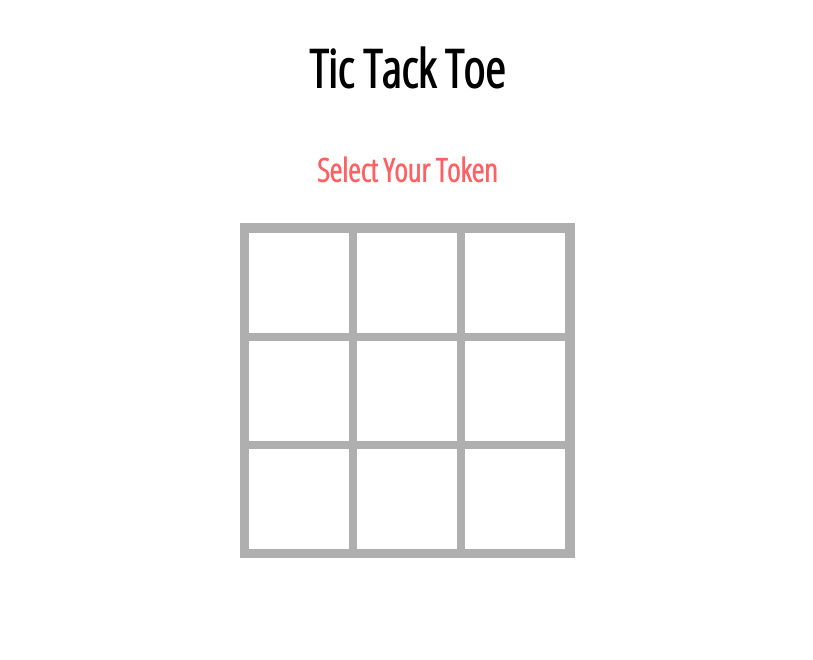
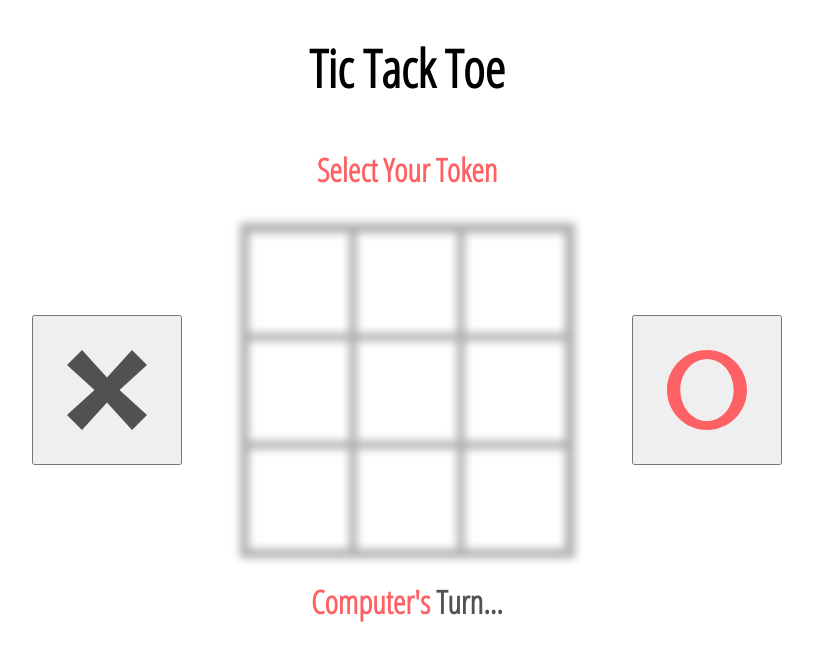
Before and after one commit to bonham000/tic-tac-toe-challenge, a React (Create React App) app: page / in a window 1280 px wide. Shown: the top 660 px of the page, without its empty margins (233-1046 px from the left). Built offline with nearby package versions, Linux system fonts and the light colour scheme.

Commit message:
Working more on UI/layout

```diff
--- a/src/App.tsx
+++ b/src/App.tsx
@@ -4,7 +4,9 @@ import toast from "react-hot-toast";
 import shortid from "shortid";
 import {
   GameBoard,
+  GameStatus,
   getDefaultGameState,
+  getInitialGameState,
   Player,
   Position,
   Tile,
@@ -26,7 +28,7 @@ import { ReactComponent as O } from "./assets/player_o.svg";
  */
 
 const App: React.FC = () => {
-  const [gameState, setGameState] = useState(getDefaultGameState(Player.X));
+  const [gameState, setGameState] = useState(getDefaultGameState());
 
   const handleMoveRequest = (position: Position) => {
     const nextGameState = getNextGameState(gameState, position);
@@ -36,14 +38,39 @@ const App: React.FC = () => {
     });
   };
 
+  const handleSelectPlayer = (player: Player) => {
+    const state = getInitialGameState(player);
+    setGameState(state);
+    toast.success(
+      <ToastText>You selected {player}. You move first!</ToastText>
+    );
+  };
+
   return (
     <Container>
       <Title>Tic Tack Toe</Title>
-      <SubTitle>Select Your Token</SubTitle>
+      {gameState.status === GameStatus.PlayerSelection ? (
+        <SubTitle>Select Your Token</SubTitle>
+      ) : (
+        <div style={{ height: 97 }} />
+      )}
       <GameBoardComponent
         board={gameState.board}
         handleMove={handleMoveRequest}
       />
+      {gameState.status === GameStatus.Playing &&
+      gameState.nextPlayerToMove === gameState.humanPlayerSelection ? (
+        <SubTitle>
+          Player's <span style={{ color: GRAY }}>Turn</span>
+        </SubTitle>
+      ) : (
+        <SubTitle>
+          Computer's <span style={{ color: GRAY }}>Turn...</span>
+        </SubTitle>
+      )}
+      {gameState.status === GameStatus.PlayerSelection && (
+        <PlayerSelectionOverlay handleSelectPlayer={handleSelectPlayer} />
+      )}
     </Container>
   );
 };
@@ -56,7 +83,7 @@ const App: React.FC = () => {
 const RED = "#fd6163";
 const GRAY = "#515151";
 
-const Container = styled.form`
+const Container = styled.div`
   display: flex;
   align-items: center;
   justify-content: center;
@@ -116,7 +143,9 @@ const Board = styled.div`
   background: rgb(175, 175, 175);
 `;
 
-const BoardTile = styled.div`
+const BoardTile = styled.button`
+  outline: none;
+  border: none;
   width: 100px;
   height: 100px;
   display: flex;
@@ -146,6 +175,51 @@ const getTileContents = (tile: Tile) => {
   });
 };
 
+interface PlayerSelectionOverlayProps {
+  handleSelectPlayer: (player: Player) => void;
+}
+
+const PlayerSelectionOverlay: React.FC<PlayerSelectionOverlayProps> = (
+  props
+) => {
+  return (
+    <SelectionOverlay>
+      <Select onClick={() => props.handleSelectPlayer(Player.X)}>
+        <X />
+      </Select>
+      <Select onClick={() => props.handleSelectPlayer(Player.O)}>
+        <O />
+      </Select>
+    </SelectionOverlay>
+  );
+};
+
+const SelectionOverlay = styled.div`
+  margin-top: 125px;
+  width: 750px;
+  height: 350px;
+  display: flex;
+  align-items: center;
+  justify-content: space-between;
+  flex-direction: row;
+  z-index: 10;
+  position: absolute;
+  backdrop-filter: blur(4px);
+`;
+
+const Select = styled.button`
+  width: 150px;
+  height: 150px;
+  display: flex;
+  align-items: center;
+  justify-content: center;
+`;
+
+const ToastText = styled.p`
+  margin: 2px;
+  font-family: Open_Sans_Condensed_Bold;
+`;
+
 /** ===========================================================================
  * Export
  * ============================================================================
--- a/src/index.css
+++ b/src/index.css
@@ -16,8 +16,10 @@
     format("truetype");
 }
 
-body {
+body,
+html {
   margin: 0;
+  padding: 0;
   font-family: Open_Sans_Condensed_Light;
   -webkit-font-smoothing: antialiased;
   -moz-osx-font-smoothing: grayscale;
--- a/src/tools/types.ts
+++ b/src/tools/types.ts
@@ -47,12 +47,25 @@ export interface GameState {
   board: GameBoard;
   status: GameStatus;
   nextPlayerToMove: Player;
+  humanPlayerSelection: Player;
 }
 
-export const getDefaultGameState = (startingPlayer: Player): GameState => {
+export const getDefaultGameState = (): GameState => {
   return {
     board: defaultBoard,
     status: GameStatus.PlayerSelection,
-    nextPlayerToMove: startingPlayer,
+    humanPlayerSelection: Player.X,
+    nextPlayerToMove: Player.X,
   };
 };
+
+export const getInitialGameState = (
+  humanPlayerSelection: Player
+): GameState => {
+  return {
+    board: defaultBoard,
+    humanPlayerSelection,
+    status: GameStatus.Playing,
+    nextPlayerToMove: humanPlayerSelection,
+  };
+};
--- a/src/tools/utils.ts
+++ b/src/tools/utils.ts
@@ -24,7 +24,7 @@ export const getNextGameState = (
   state: GameState,
   position: Position
 ): Result<GameState, string> => {
-  const { board, status, nextPlayerToMove } = state;
+  const { board, status, nextPlayerToMove, humanPlayerSelection } = state;
 
   const [y, x] = position;
   const tile = board[y][x];
@@ -42,6 +42,7 @@ export const getNextGameState = (
         status,
         board: nextBoardState,
         nextPlayerToMove: nextPlayer,
+        humanPlayerSelection,
       });
     },
   });
```
